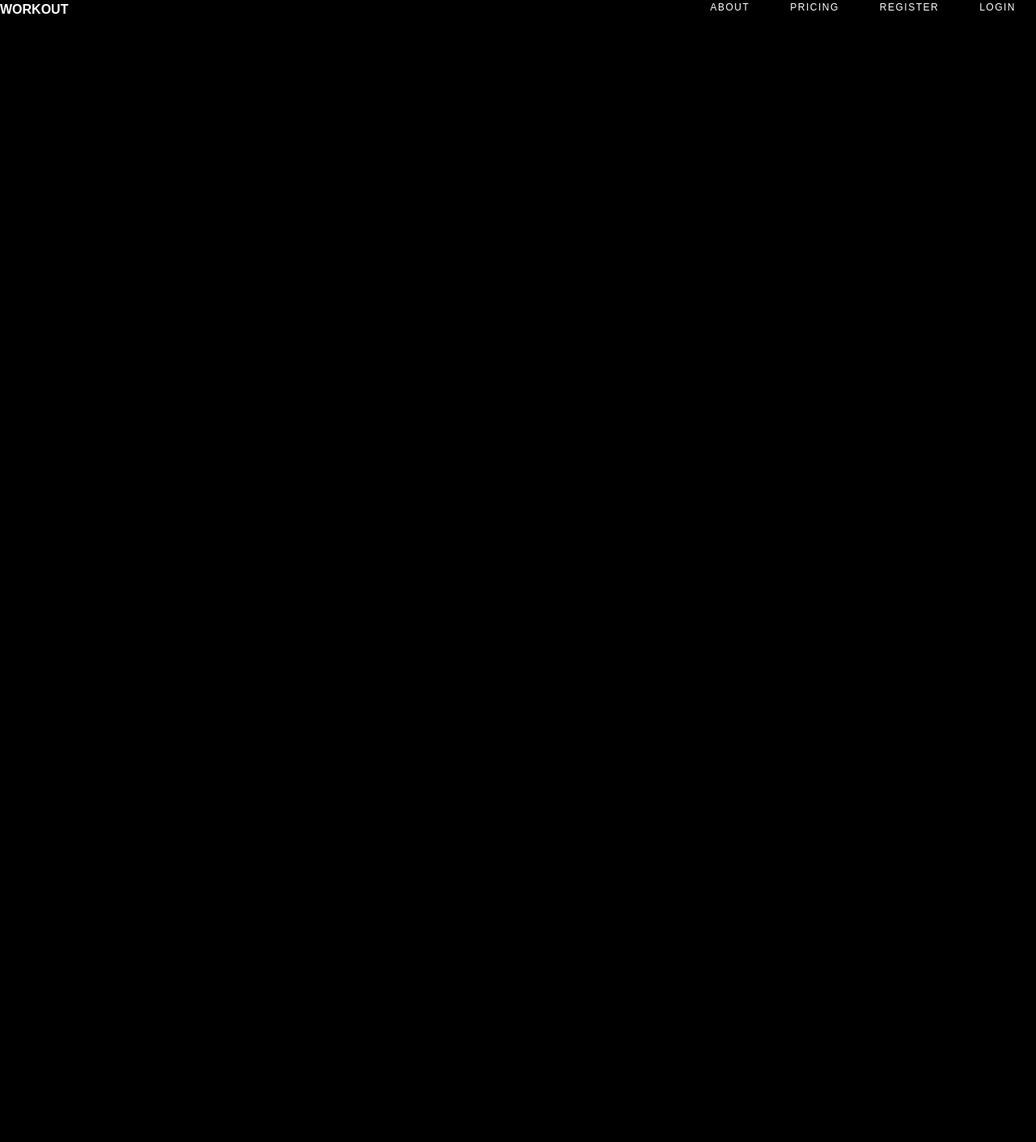
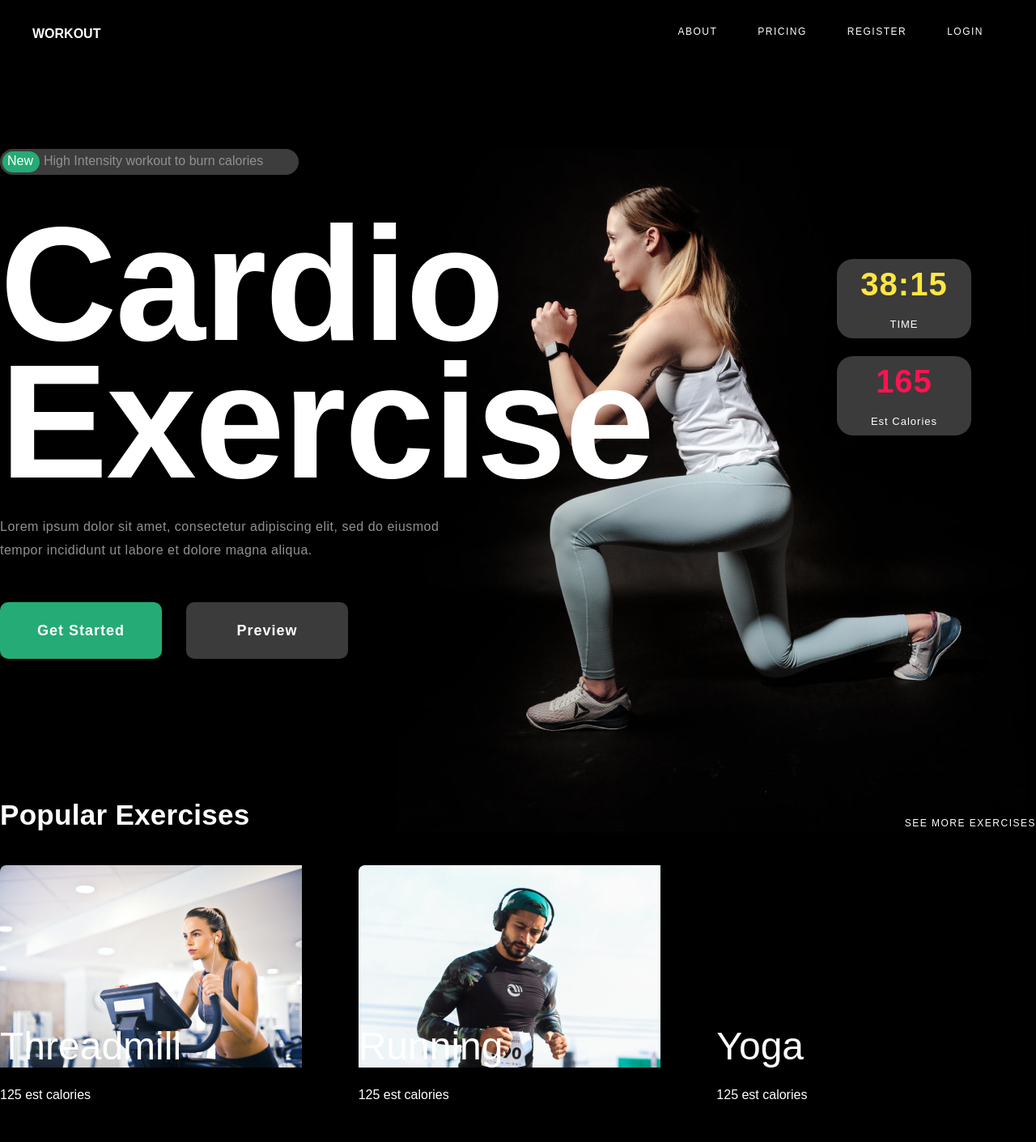
Before and after one commit to UltimateProdigy/WorkOut, a React (Create React App) app: page / in a window 1280 px wide. Shown: the top 1411 px of the page at 81% size. Before the commit the page ends 800 px from the top, so only its background shows below. Built offline with nearby package versions, Linux system fonts and the light colour scheme.

Commit message:
Login and Registration Authentication not complete

```diff
--- a/package.json
+++ b/package.json
@@ -37,6 +37,7 @@
     ]
   },
   "devDependencies": {
+    "@types/react-router-dom": "^5.3.3",
     "tailwindcss": "^3.3.3"
   }
 }
--- a/src/App.js
+++ b/src/App.js
@@ -1,18 +1,22 @@
 import React from "react";
+import { BrowserRouter as Router, Route } from "react-router-dom/cjs/react-router-dom";
 import Navbar from "./Components/Navbar/Navbar";
-import Herosection from "./Components/HeroSection/HeroSection";
+import HeroSection from "./Components/HeroSection/HeroSection";
 import Exercises from "./Components/Exercises/Exercises";
 import Secondsection from "./Components/SecondSection/secondSection";
 import Login from "./Pages/Login/Login";
-import Register from "./Pages/Registeration/Register.js";
+import Register from "./Pages/Registeration/Register";
+
 
 
 
 const App = () => {
     return (
     <div className="app">
+      <Router>
+        <Route path="/" exact>
                         <Navbar />
-      {/**<Herosection />
+                        <HeroSection />
                         <div className="grid grid-cols-3 gap-12">
                             <Exercises name="Threadmill" calories="125 est calories" img="./img/Threadmill.png"/>
                             <Exercises name="Running" calories="125 est calories" img="./img/Running.png"/>
@@ -21,7 +25,11 @@ const App = () => {
                             <Exercises name="Lifting" calories="125 est calories" img="./img/Lifting.png"/>
                             <Exercises name="PushUp" calories="125 est calories" img="./img/PushUp.png"/>
                             </div>
-    <Secondsection />**/}
+                            <Secondsection />
+        </Route>
+        <Route path="/login" component={Login}/>
+        <Route path="/register" component={Register}/>
+      </Router>
 
 
     </div>
--- a/src/Components/Exercises/Exercises.css
+++ b/src/Components/Exercises/Exercises.css
@@ -1,10 +1,10 @@
 .wholeExercise {
     background: linear-gradient(to bottom, rgba(0,0,0,0), rgba(0,0,0,1));
   }
-  .Card_1 {
-    color: #FFF;
-    margin-bottom: 30px;
-  }
-  .Card_1 h6 {
-    padding-top: 200px;
-  }
+.Card_1 h6 {
+  color: #FFF;
+  padding-top: 200px;
+}
+.Card_1 h3 {
+  color: #FFF;
+}
--- a/src/Components/Exercises/Exercises.js
+++ b/src/Components/Exercises/Exercises.js
@@ -1,4 +1,5 @@
 import React from "react";
+import "./Exercises.css"
 
 const Exercises = ({name, calories, img}) => {
     return (
--- a/src/Components/HeroSection/HeroSection.css
+++ b/src/Components/HeroSection/HeroSection.css
@@ -14,7 +14,7 @@
     display: flex;
     border-radius: 200px;
     background-color: #3d3d3d;
-    width: 349px;
+    width: 369px;
     height: 32px;
     padding-top: 3px;
     padding-left: 3px;
--- a/src/Components/HeroSection/HeroSection.js
+++ b/src/Components/HeroSection/HeroSection.js
@@ -1,7 +1,8 @@
 import React from "react";
+import "./HeroSection.css";
 
 
-const Herosection = () => {
+const HeroSection = () => {
     return (
         <div>
         <section className="heroSection">
@@ -35,4 +36,4 @@ const Herosection = () => {
         </div>
     )
 }
-export default Herosection;
+export default HeroSection;
--- a/src/Components/Navbar/Navbar.css
+++ b/src/Components/Navbar/Navbar.css
@@ -1,3 +1,7 @@
+.navbarDiv {
+  margin: 30px 40px;
+
+}
 .navbar {
     display: flex;
     justify-content: space-between;
--- a/src/Components/Navbar/Navbar.js
+++ b/src/Components/Navbar/Navbar.js
@@ -1,34 +1,38 @@
 import React from "react";
 import "./Navbar.css"
-import { useState } from "react";
+import {Link} from 'react-router-dom'
 
 const Navbar = () => {
 
-    const [toggle, setToggle] = useState(false);
+    {/**const [toggle, setToggle] = useState(false);
 
     const Click = () => {
         setToggle(!toggle)
-    }
+    }**/}
 
     return (
-        <div>
+        <div className="navbarDiv">
             <nav className='navbar'>
                 <h1 className='titleName'>WORKOUT</h1>
                     <ul className='links'>
                     <li>ABOUT</li>
                     <li>PRICING</li>
+                    <Link to='/register'>
                     <li>REGISTER</li>
-                    <li onClick={Click} >LOGIN</li>
+                    </Link>
+                    <Link to='/login'>
+                    <li>LOGIN</li>
+                    </Link>
                 </ul>
             </nav>
-            <div style={{display: toggle ? 'block' : 'none'}} className="toggleList">
+            {/**<div style={{display: toggle ? 'block' : 'none'}} className="toggleList">
                 <ul className="toggleListItem">
                     <li>ABOUT</li>
                     <li>PRICING</li>
                     <li>REGISTER</li>
                     <li>LOGIN</li>
                 </ul>
-            </div>
+    </div>**/}
         </div>
     );
 }
--- a/src/Components/SecondSection/secondSection.js
+++ b/src/Components/SecondSection/secondSection.js
@@ -1,4 +1,5 @@
 import React from "react";
+import "./secondSection.css"
 
 const Secondsection = () => {
     return(
--- a/src/Pages/Registeration/Register.css
+++ b/src/Pages/Registeration/Register.css
@@ -3,6 +3,11 @@
   background-image: url(./Woman\ Gym.jpg);
   background-repeat: no-repeat;
   background-size: cover;
+}
+.registerDiv p {
+  color: #FFF;
+  text-align: center;
+  padding-top: 10px;
 }
 .registerIntro {
     color: #FFF;
@@ -24,7 +29,7 @@
     width: 500px;
     margin: auto;
     padding: 25px;
-    height: 450px;
+    height: 470px;
     border-radius: 10px;
     }
     .register label{
--- a/src/Pages/Registeration/Register.js
+++ b/src/Pages/Registeration/Register.js
@@ -1,5 +1,6 @@
 import React, { useState } from "react";
 import "./Register.css"
+import { Link } from "react-router-dom";
 
 
 const Register = () => {
@@ -11,7 +12,8 @@ const Register = () => {
 
     const handleSubmit = (e) => {
         e.preventDefault();
-
+        localStorage.setItem("email", JSON.stringify(email));
+        localStorage.setItem("password", JSON.stringify(password));
     }
 
     return (
@@ -52,7 +54,13 @@ const Register = () => {
                 <div className="submitDiv">
                 <button className="registerSubmitButton">Register</button>
                 </div>
+                <Link to="/login">
+                <p>Already registered, log in?</p>
+                </Link>
+
             </form>
+
+
         </div>
     )
 }
```
Also changed, not shown: 1 other file (tests, documents, lock files or other folders). Lines whose indentation alone changed are shown as unchanged.
